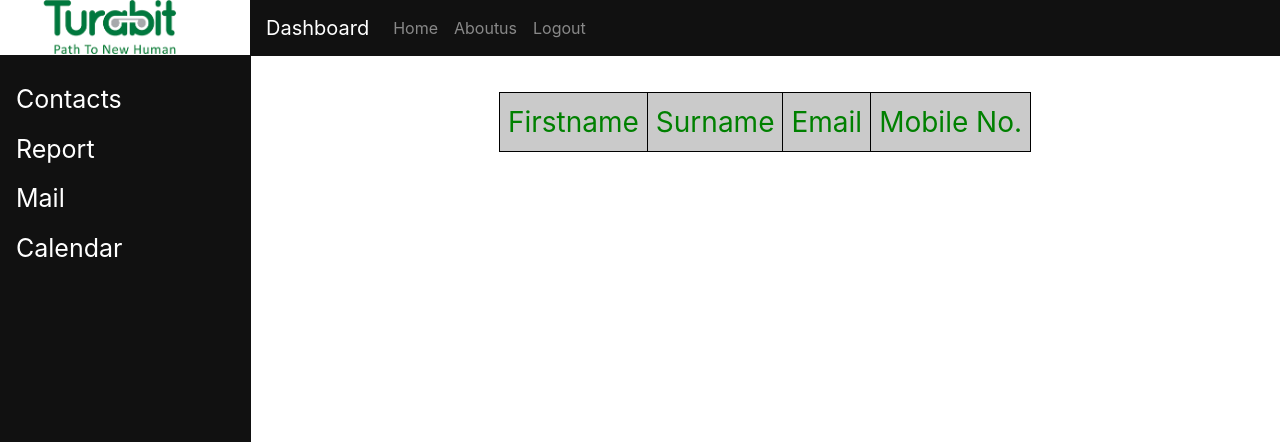
After one commit to savanismit/Integrating-Graph-APIs, a Flask app: template app/templates/showContact.html in a window 1280 px wide. The commit adds this page. Shown: the top 442 px of the page. Run offline with Flask 2, Linux system fonts and the light colour scheme; the template is opened without the code that fills it, so the values that code supplies are empty; some libraries are stand-ins or nearby versions.

Commit message:
Contact Table created

```diff
--- a/app/routes.py
+++ b/app/routes.py
@@ -134,7 +134,7 @@ class listContact(Resource):
 
         data = requests.get(url, headers=headers)
         data = data.json()
-        return data
+        return make_response(render_template("showContact.html",data=data))
 
 # Microsoft teams user activity(get)
 class getUserActivity(Resource):
--- a/app/static/css/dashboard_style.css
+++ b/app/static/css/dashboard_style.css
@@ -1,3 +1,21 @@
+/*showContact*/
+th:tr{
+        color: blue;
+    }
+    tr:nth-of-type(2n){
+        border: 1px solid black;
+        background-color: rgba(150, 150, 150, 0.5);
+    }
+
+    td{
+        padding: 8px 8px;
+        border: 1px solid black;
+    }
+
+.center_table{
+    margin: auto;
+    margin-top:40px;
+}
 /*Form*/
 .center {
   margin: 0 auto;
@@ -65,7 +83,8 @@ img{
 }
 
 /*Navbar*/
-nav{
+nav {
     background-color: #111;
     margin-left: 250px;
+    width:100%;
 }
--- /dev/null
+++ b/app/templates/showContact.html
@@ -0,0 +1,52 @@
+{% extends 'dashboard_layout.html' %}
+{% import "bootstrap/wtf.html" as wtf %}
+
+{% block navbar %}
+    <div id="logo">
+        <img src="{{url_for('static', filename='logo.png')}}" />
+    </div>
+    <nav class="navbar fixed-top navbar-expand-lg navbar-dark">
+      <a class="navbar-brand" href="#">Dashboard</a>
+      <button class="navbar-toggler" type="button" data-toggle="collapse" data-target="#navbarTogglerDemo02" aria-controls="navbarTogglerDemo02" aria-expanded="false" aria-label="Toggle navigation">
+        <span class="navbar-toggler-icon"></span>
+      </button>
+      <div class="collapse navbar-collapse" id="navbarTogglerDemo02">
+        <ul class="navbar-nav mr-auto mt-2 mt-lg-0">
+          <li class="nav-item">
+            <a class="nav-link text_a" href="#">Home <span class="sr-only">(current)</span></a>
+          </li>
+          <li class="nav-item">
+            <a class="nav-link" href="#">Aboutus <span class="sr-only">(current)</span></a>
+          </li>
+            <li class="nav-item">
+            <a class="nav-link float-right" href="#">Logout <span class="sr-only">(current)</span></a>
+          </li>
+        </ul>
+      </div>
+    </nav>
+{% endblock %}
+
+{% block sub_body %}
+<!-- Page content -->
+<div class="main">
+      <table class="center_table">
+          <th>
+            <tr style="color: green; ">
+                <td>Firstname</td>
+                <td>Surname</td>
+                <td>Email</td>
+                <td>Mobile No.</td>
+            </tr>
+          </th>
+        {%for i in data["value"]%}
+          <!-- table rows -->
+            <tr>
+                <td>{{i["givenName"]}}</td>
+                <td>{{i["surname"]}}</td>
+                <td>{{i["emailAddresses"][0]["address"]}}</td>
+                <td>{{i["businessPhones"][0]}}</td>
+        {%endfor%}
+            </tr>
+      </table>
+</div>
+{% endblock  %}
```
